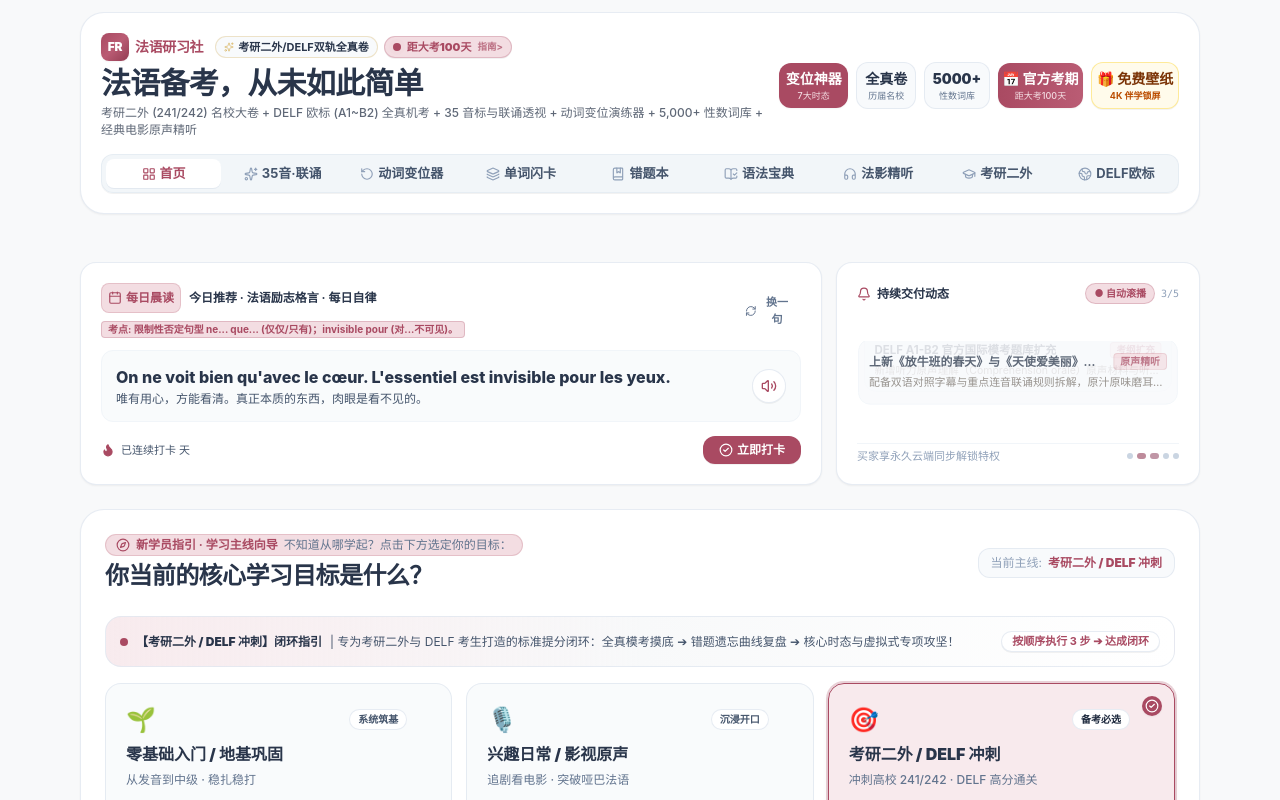
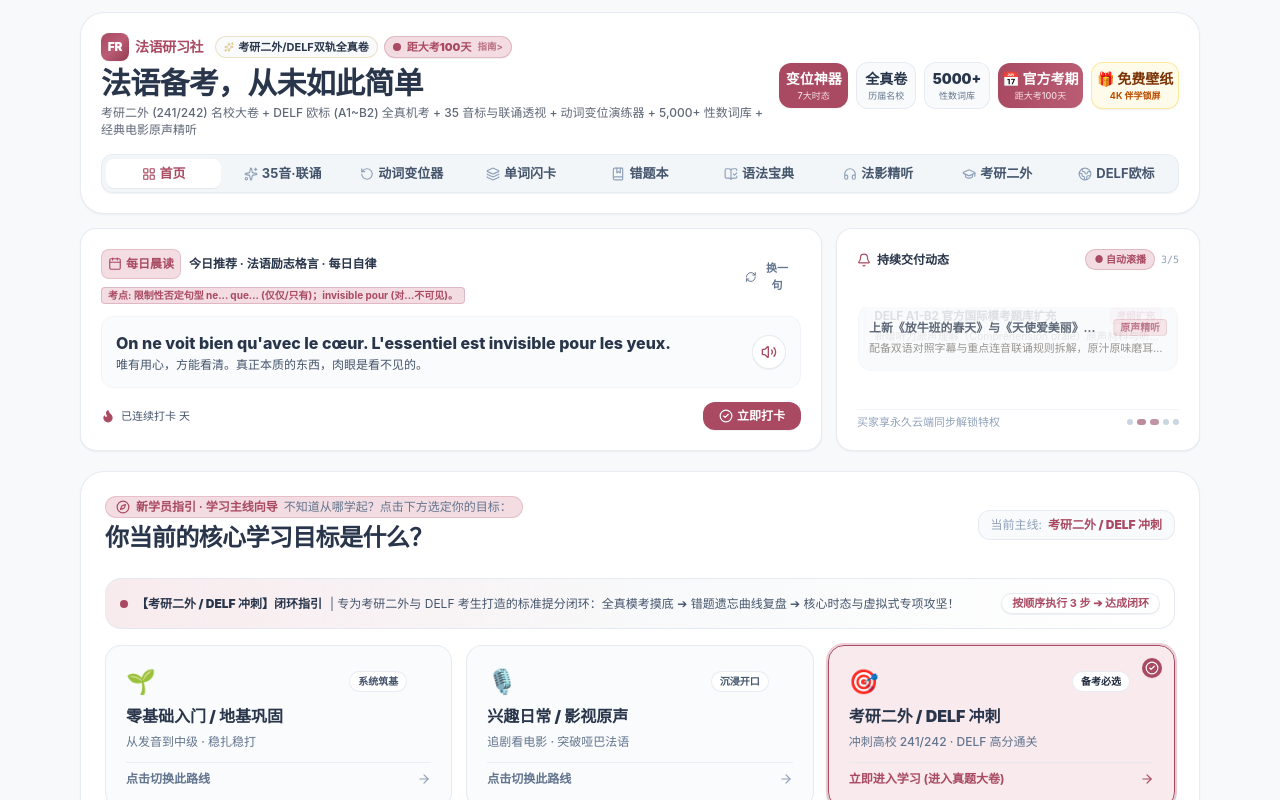
Before and after one commit to v03352813-ai/cs313-french, a React (Vite) app: page / in a window 1280 px wide. Shown: the top 800 px of the page. Built offline with nearby package versions, Linux system fonts and the light colour scheme.

Commit message:
style: reduce excessive vertical gap between navbar header and home content

```diff
--- a/src/App.tsx
+++ b/src/App.tsx
@@ -105,7 +105,7 @@ export const App: React.FC = () => {
       />
 
       {/* Main View Area */}
-      <main className="flex-1 max-w-7xl w-full mx-auto px-3 sm:px-6 pt-6">
+      <main className={`flex-1 w-full mx-auto ${activeTab === 'home' ? 'pb-8' : 'max-w-7xl px-3 sm:px-6 pt-4 sm:pt-6'}`}>
         {activeTab === 'home' && (
           <HomePortal
             setActiveTab={handleTabChange}
--- a/src/components/HomePortal.tsx
+++ b/src/components/HomePortal.tsx
@@ -307,7 +307,7 @@ export const HomePortal: React.FC<HomePortalProps> = ({
   };
 
   return (
-    <div className="max-w-6xl mx-auto px-4 py-4 sm:py-6 space-y-5 sm:space-y-6">
+    <div className="max-w-6xl mx-auto px-4 pt-2.5 sm:pt-3.5 pb-8 space-y-4 sm:space-y-5">
 
       {/* --- 1. 每日晨读打卡 & 持续更新动态跑马灯轮播专区 --- */}
       <div id="daily-quote-section" className="grid grid-cols-1 lg:grid-cols-12 gap-3.5">
```
